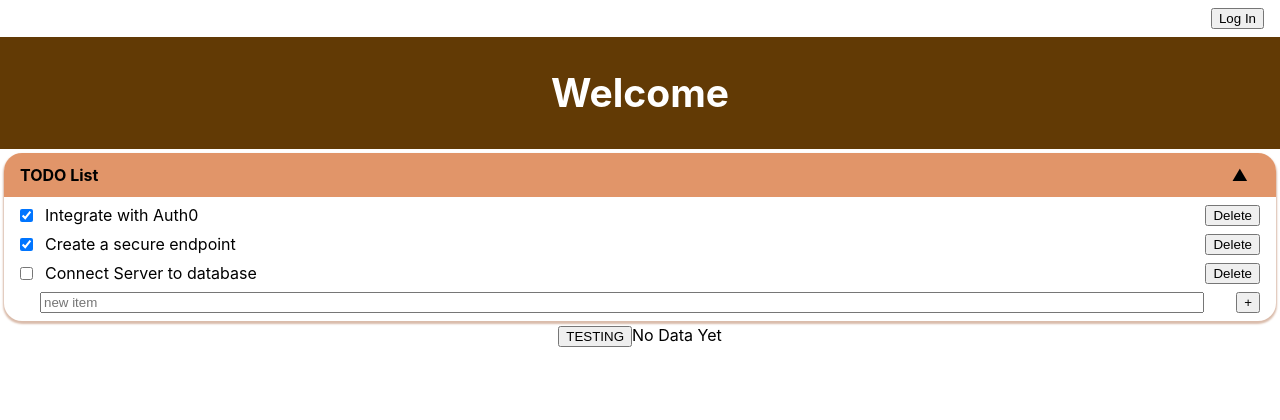
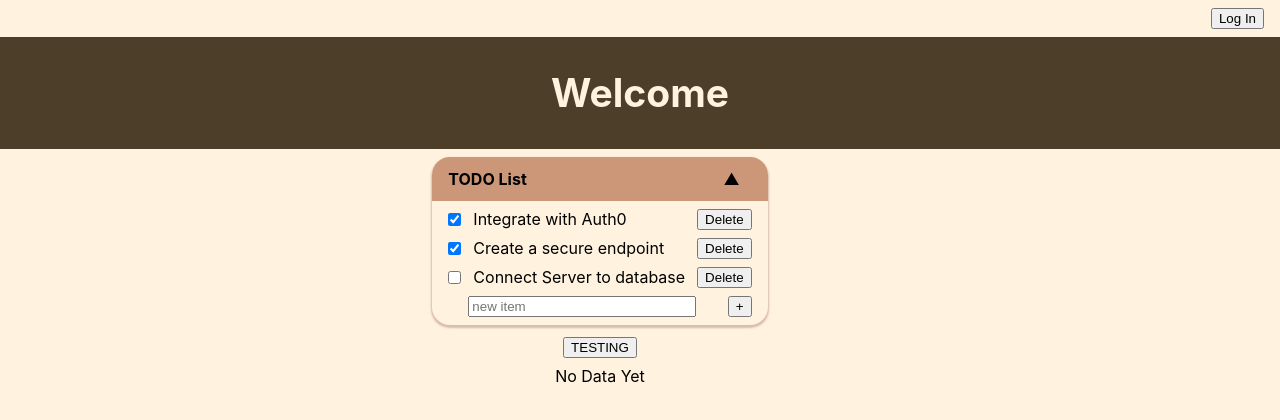
Before and after one commit to tekizian/tekizian.github.io, a React (Create React App) app: page / in a window 1280 px wide. Shown: the top 420 px of the page. Built offline with nearby package versions, Linux system fonts and the light colour scheme; no server answers.

Commit message:
Updated formatting and style

```diff
--- a/src/App.css
+++ b/src/App.css
@@ -1,6 +1,25 @@
+body {
+  background-color: #fff2df;
+}
+
 .App {
   text-align: center;
   min-height: 100vh;
+  display: flex;
+  flex-flow: column;
+  align-items: stretch;
+
+  .app-body {
+    max-width: 75rem;
+    display: flex;
+    flex-flow: column;
+    justify-content: center;
+    align-items: center;
+
+    > * {
+      margin-top: 8px;
+    }
+  }
 }
 
 .App-logo {
@@ -15,13 +34,12 @@
 }
 
 .App-header {
-  background-color: #623a05;
   display: flex;
   flex-direction: column;
-  align-items: center;
   justify-content: center;
   font-size: calc(10px + 2vmin);
-  color: white;
+  color: #fff2df;
+  background-color: #4d3e2a;
 }
 
 .App-link {
--- a/src/App.js
+++ b/src/App.js
@@ -19,7 +19,7 @@ const App = () => {
       <header className="App-header">
         <h2>Welcome</h2>
       </header>
-      <div>
+      <div className="app-body">
         <Panel title="TODO List" details={defaultDetails}></Panel>
         <Button onClick={() => fetchApi("/api/hw").then(setData)}>
           TESTING
--- a/src/Components/Masthead/Masthead.css
+++ b/src/Components/Masthead/Masthead.css
@@ -1,8 +1,8 @@
-.masthead{
-    display: flex;
-    justify-content:space-between;
+.masthead {
+  display: flex;
+  justify-content: space-between;
 }
 .auth-btn {
-    margin: .5rem 1rem;
-    margin-left: auto;
+  margin: 0.5rem 1rem;
+  margin-left: auto;
 }
--- a/src/Components/Panel/Panel.css
+++ b/src/Components/Panel/Panel.css
@@ -4,9 +4,9 @@
   overflow: hidden;
   margin: 0.25rem;
   box-shadow: 0px 2px 2px 1px #dabcab;
-
+  max-width: 30rem;
   .title {
-    background-color: #e19569;
+    background-color: #cc9778;
     display: flex;
     flex-direction: row;
     justify-content: space-between;
```
